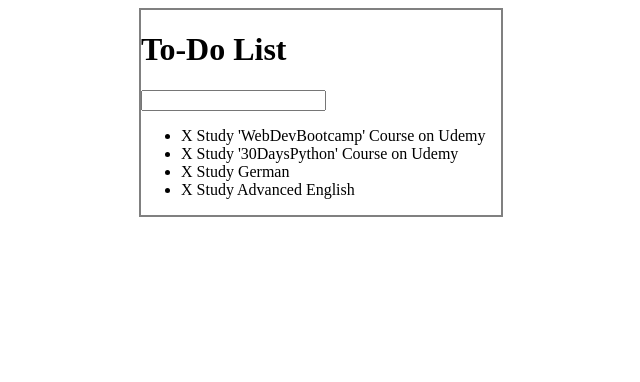
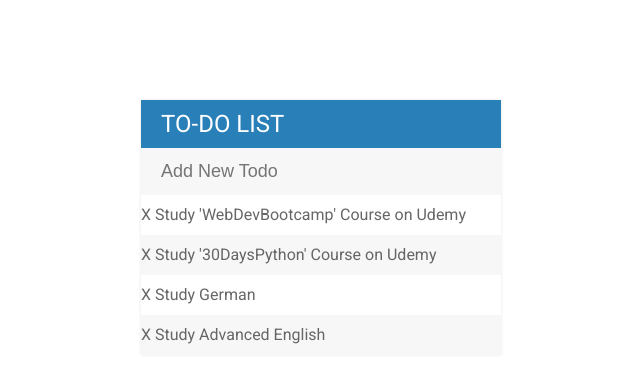
Before and after one commit to eomereu/webdevbc, a plain HTML site: page 16_Todo_List_Project/index.html in a window 1280 px wide. Shown: the whole page, without its empty margins (319-959 px from the left). Drawn offline with Linux system fonts and the light colour scheme.

Commit message:
Styling Part 1

```diff
--- a/16_Todo_List_Project/assets/css/todos.css
+++ b/16_Todo_List_Project/assets/css/todos.css
@@ -1,7 +1,55 @@
+body {
+  font-family: 'Roboto', sans-serif;
+}
+
 #container {
   width: 360px;
-  margin: 0 auto;
-  border: 2px solid gray;
+  margin: 100px auto;
+  background: #f7f7f7;
+  box-shadow: 0 0 3px rgba(0,0,0, 0.1);
+}
+
+h1 {
+  background: #2980b9;
+  color: white;
+  margin: 0;
+  padding: 10px 20px;
+  text-transform: uppercase;
+  font-size: 24px;
+  font-weight: normal;
+}
+
+input {
+  font-size: 18px;
+  color: #2980b9;
+  background-color: #f7f7f7;
+  width: 100%;
+  padding: 13px 13px 13px 20px;
+  box-sizing: border-box;
+  border: 0px; /* */
+}
+
+input:focus {
+  background: #fff;
+  border: 3px solid #2980b9;
+  outline: none;
+}
+
+ul {
+  list-style: none;
+  margin: 0;
+  padding: 0;
+}
+
+li {
+  background: #fff;
+  height: 40px;
+  line-height: 40px;
+  color: #666;
+}
+
+li:nth-child(2n){
+  background: #f7f7f7;
 }
 
 .done {
--- a/16_Todo_List_Project/index.html
+++ b/16_Todo_List_Project/index.html
@@ -1,6 +1,7 @@
 <!DOCTYPE html>
 <html>
 <head>
+  <link href="https://fonts.googleapis.com/css2?family=Roboto:wght@400;500;700&display=swap" rel="stylesheet">
   <link rel="stylesheet" type="text/css" href="assets/css/todos.css">
   <script type="text/javascript" src="assets/js/lib/jquery-3.5.1.min.js"></script>
   <title>Todo List</title>
@@ -8,7 +9,7 @@
 <body>
   <div id="container">
     <h1>To-Do List</h1>
-    <input type="text">
+    <input type="text" placeholder="Add New Todo">
     <ul>
       <li><span class="delBtn">X</span> Study 'WebDevBootcamp' Course on Udemy</li>
       <li><span class="delBtn">X</span> Study '30DaysPython' Course on Udemy</li>
```
